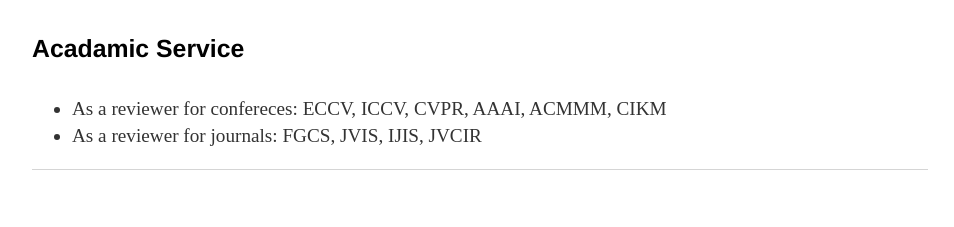
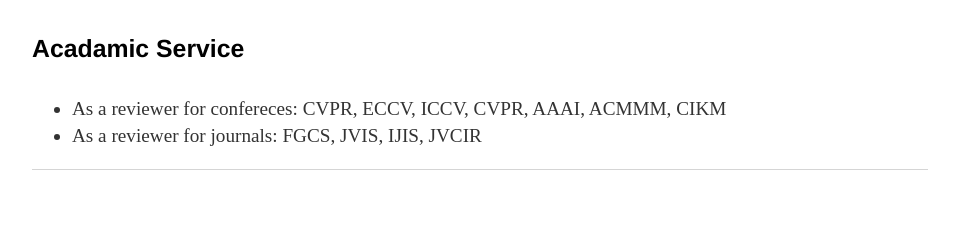
Before and after one commit to ht014/ht014.github.io, a Jekyll site: the page built from index.html, in a window 1280 px wide. Shown: the part 1567-1794 px from the top of the page, without its empty margins (160-1114 px from the left). Built offline with Jekyll 4.4.1, drawn with Linux system fonts in a browser that asks for light colours.

Commit message:
Update index.html

```diff
--- a/index.html
+++ b/index.html
@@ -66,7 +66,7 @@
 
 <h4> Acadamic Service </h4>
 <ul>
-	<li>As a reviewer for confereces: ECCV, ICCV, CVPR, AAAI, ACMMM, CIKM</li>
+	<li>As a reviewer for confereces: CVPR, ECCV, ICCV, CVPR, AAAI, ACMMM, CIKM</li>
 	<li>As a reviewer for journals: FGCS, JVIS, IJIS, JVCIR </li>
 	</ul>
 </div>
```
